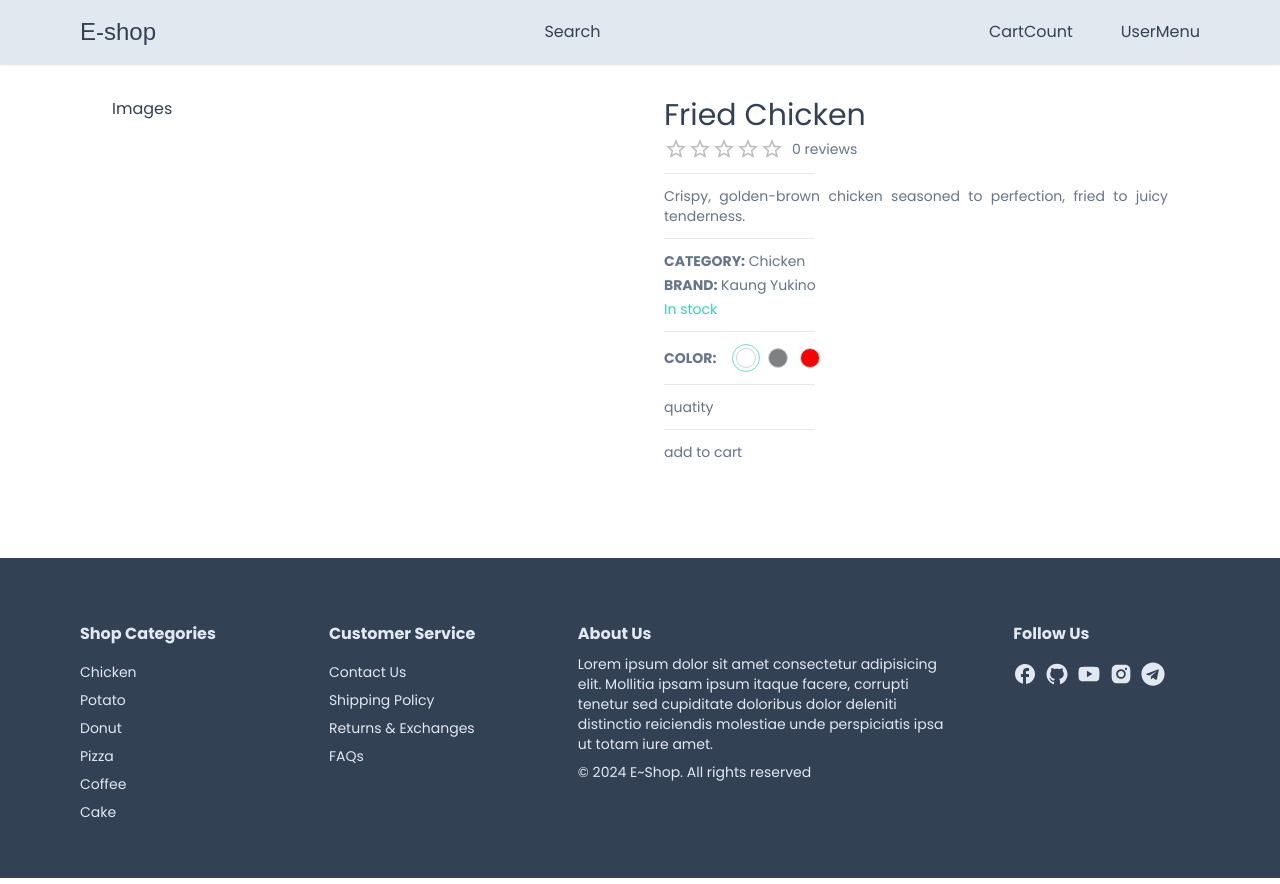
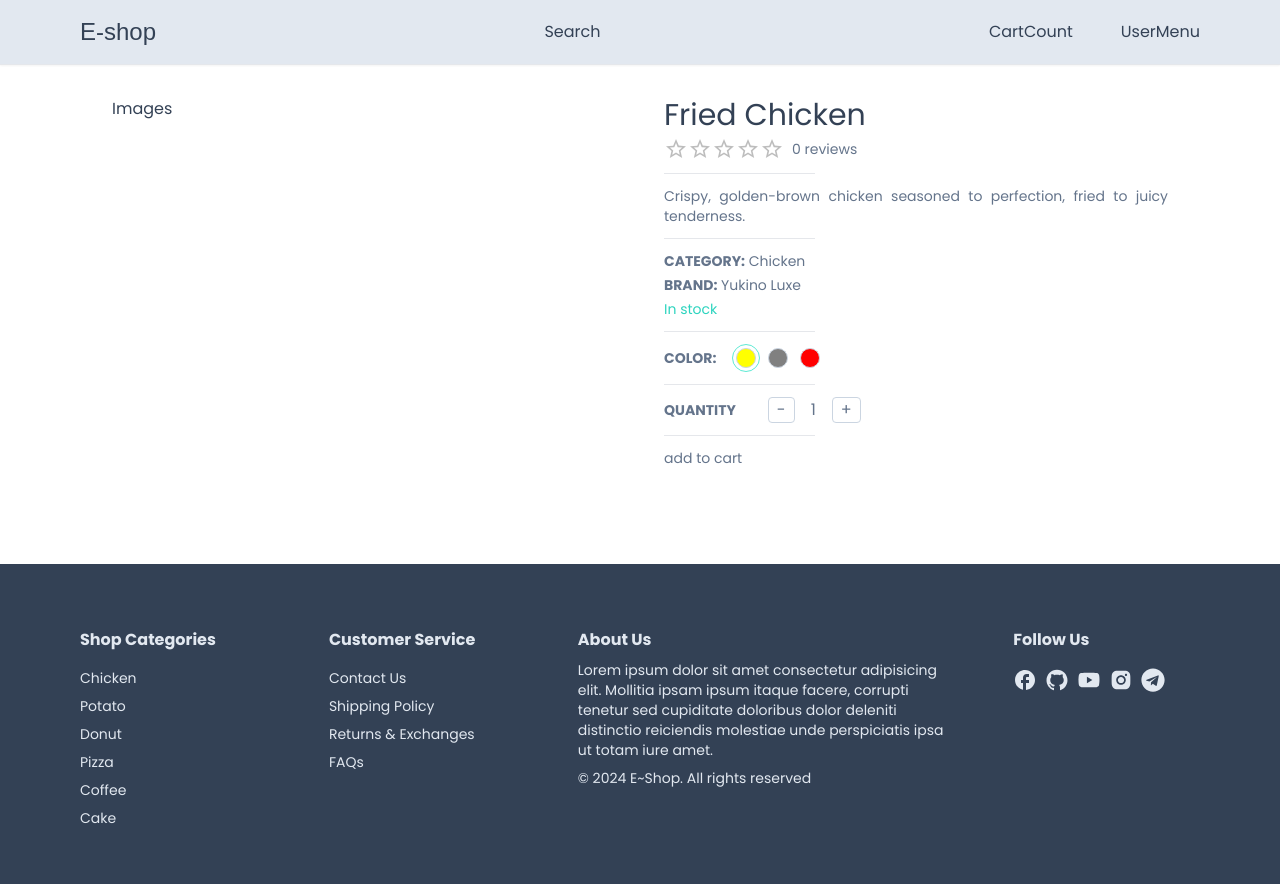
Before and after one commit to ayekaday/e-shop, a Next.js app: page /product/1 in a window 1280 px wide. Built offline with nearby package versions, Linux system fonts and the light colour scheme; a web font is replaced by a local one.

Commit message:
Add SetQuantity in ProductDetails

```diff
--- /dev/null
+++ b/app/components/products/SetQuantity.tsx
@@ -0,0 +1,36 @@
+"use client";
+
+import { CartProductType } from "@/app/product/[productId]/ProductDetails";
+
+interface SetQtyProps {
+  cartCounter?: boolean;
+  cartProduct: CartProductType;
+  handleQtyIncrease: () => void;
+  handleQtyDecrease: () => void;
+}
+
+const btnStyles = "border-[1.2px] border-slate-300 px-2 rounded";
+
+const SetQuantity: React.FC<SetQtyProps> = ({
+  cartCounter,
+  cartProduct,
+  handleQtyDecrease,
+  handleQtyIncrease,
+}) => {
+  return (
+    <div className="flex gap-8 items-center">
+      {cartCounter ? null : <div className="font-semibold">QUANTITY</div>}
+      <div className="flex gap-4 items-center text-base">
+        <button onClick={handleQtyIncrease} className={btnStyles}>
+          -
+        </button>
+        <div>{cartProduct.quantity}</div>
+        <button onClick={handleQtyDecrease} className={btnStyles}>
+          +
+        </button>
+      </div>
+    </div>
+  );
+};
+
+export default SetQuantity;
--- a/app/product/[productId]/ProductDetails.tsx
+++ b/app/product/[productId]/ProductDetails.tsx
@@ -1,6 +1,7 @@
 "use client";
 
 import SetColor from "@/app/components/products/SetColor";
+import SetQuantity from "@/app/components/products/SetQuantity";
 import { Rating } from "@mui/material";
 import { useCallback, useState } from "react";
 
@@ -54,6 +55,9 @@
     [cartProduct.selectedImg]
   );
 
+  const handleQtyIncrease = useCallback(() => {}, []);
+  const handleQtyDecrease = useCallback(() => {}, []);
+
   return (
     <div className="grid grid-cols-1 md:grid-cols-2 gap-12">
       <div>Images</div>
@@ -83,7 +87,11 @@
           handleColorSelect={handleColorSelect}
         />
         <Horizontal />
-        <div>quatity</div>
+        <SetQuantity
+          cartProduct={cartProduct}
+          handleQtyIncrease={handleQtyIncrease}
+          handleQtyDecrease={handleQtyDecrease}
+        />
         <Horizontal />
         <div>add to cart</div>
       </div>
--- a/utils/product.ts
+++ b/utils/product.ts
@@ -4,11 +4,11 @@
   description:
     "Crispy, golden-brown chicken seasoned to perfection, fried to juicy tenderness.",
   price: "60",
-  brand: "Kaung Yukino",
+  brand: "Yukino Luxe",
   category: "Chicken",
   inStock: true,
   images: [
-    { color: "White", colorCode: "#FFFFFF", image: "/chicken.png" },
+    { color: "Yellow", colorCode: "#FFFF00", image: "/chicken.png" },
     { color: "Gray", colorCode: "#808080", image: "/chicken.png" },
     { color: "red", colorCode: "#FF0000", image: "/chicken.png" },
   ],
```
